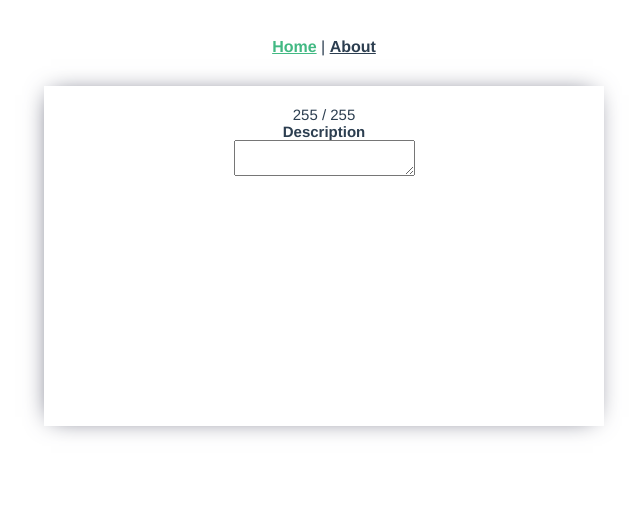
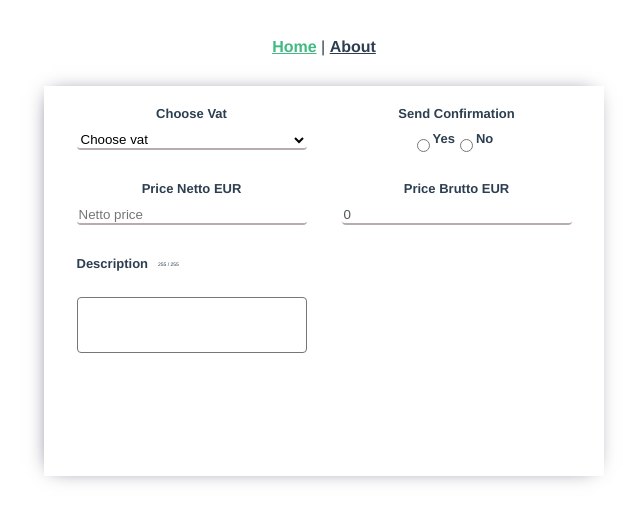
Before and after one commit to Datureli/clicktrains, a Vue app: page / in a window 1280 px wide. Shown: the top 522 px of the page, without its empty margins (316-959 px from the left). Built offline with nearby package versions, Linux system fonts and the light colour scheme.

Commit message:
add netto and brutto input

```diff
--- a/src/composables/useForm.js
+++ b/src/composables/useForm.js
@@ -7,6 +7,7 @@ export function useForm() {
     descriptionMaxLength: 255,
     vatInput: "",
     vatOptions: [19, 21, 23, 25],
+    nettoPrice: "",
   });
 
   const validateForm = computed(() => {
@@ -18,5 +19,10 @@ export function useForm() {
     }
   });
 
-  return { description,  validateForm, ...toRefs(state) };
+  let calculateVat = computed(() => {
+    let calculateNetto = (state.nettoPrice / 100) * state.vatInput;
+    return state.nettoPrice - calculateNetto;
+  })
+
+  return {calculateVat, description,  validateForm, ...toRefs(state) };
 }
--- a/src/views/HomeView.vue
+++ b/src/views/HomeView.vue
@@ -1,12 +1,54 @@
 <template>
-  <div class="home form">
+  <div class="form">
     <form>
-      <p>{{ descriptionMaxLength - description.length }} / {{ descriptionMaxLength}}</p>
-      <p>
-        <label for="name">Description</label>
-        <textarea maxlength="255" v-model="description" type="text" />
-      </p>
-      <p class="errors" @change="description < 0"> {{ validateForm }}</p>
+      <div style="display: grid">
+        <label for="Choose Vat">Choose Vat</label>
+        <select :value="vatInput" v-model="vatInput">
+          <option value disabled>Choose vat</option>
+          <option
+            v-for="vatOptions in vatOptions"
+            :key="vatOptions"
+            :value="vatOptions"
+          >
+            {{ vatOptions + "%" }}
+          </option>
+        </select>
+      </div>
+
+      <div style="display: grid">
+        <label for="Send confirmation">Send Confirmation</label>
+        <div style="display: flex; margin-left: 70px">
+          <div style="display: flex">
+            <input class="radioButton" type="radio" name="yesOrNo" />
+            <label for="yes">Yes</label>
+            <input class="radioButton" type="radio" name="yesOrNo" />
+            <label for="no">No</label>
+          </div>
+        </div>
+      </div>
+
+      <div style="display: grid">
+        <label for="price Netto EUR">Price Netto EUR</label>
+        <input v-model="nettoPrice" placeholder="Netto price" type="number" :disabled="isDisabled" />
+      </div>
+
+      <div style="display: grid">
+        <label for="price Brutto EUR">Price Brutto EUR</label>
+        <input  placeholder="Brutto price" type="number" :value="calculateVat" disabled />
+      </div>
+
+      <div style="display: grid">
+        <div style="display: flex">
+          <label>Description</label>
+          <p>
+            {{ descriptionMaxLength - description.length }} /
+            {{ descriptionMaxLength }}
+          </p>
+        </div>
+
+        <textarea maxlength="255" v-model="description" type="text"> </textarea>
+        <p class="errors" @change="description < 0">{{ validateForm }}</p>
+      </div>
     </form>
   </div>
 </template>
@@ -15,11 +57,11 @@
 import { useForm } from "../composables/useForm";
 export default {
   setup() {
-    let {description,  validateForm, ...toRefs } = useForm();
+    let {calculateVat, description, validateForm, ...toRefs } = useForm();
 
     return {
+      calculateVat,
       description,
-
       validateForm,
       ...toRefs,
     };
@@ -29,36 +71,47 @@ export default {
 <style>
 .form {
   width: 500px;
-  height: 300px;
+  height: 350px;
   margin: auto;
   padding: 20px 30px;
   display: grid;
   justify-content: center;
   text-align: center;
-  box-shadow: -2px 0px 24px -9px rgba(66, 68, 90, 1);
+  box-shadow: -2px 0px 20px -9px rgba(66, 68, 90, 1);
+}
+form {
+  display: grid;
+  grid-template-columns: repeat(2, 1fr);
+  grid-template-rows: 40px 40px 140px 40px;
+  grid-gap: 35px;
+}
+textarea {
+  height: 50px;
+  resize: none;
+  border-radius: 4px;
+}
+.radioButton {
+  margin-top: 4px;
 }
 
-.radioButton {
-  display: flex;
-}
 .errors {
-  display: block;
-  text-align: center;
-  color: red;
+  color: #ff0000;
   font-weight: 700;
 }
 label {
-  display: inline-block;
-  font-size: 15px;
+  font-size: 13px;
+  margin-bottom: 10px;
   font-weight: 800;
 }
 select {
-  width: 275px;
-  border: 2px solid #b9acac;
+  width: 230px;
+}
+input,select {
   border-radius: 4px;
-  display: block;
-  font-size: 14px;
-  padding: 10px;
+  outline: none;
+  background: none;
+  border: none;
+  border-bottom: 2px solid #b9acac;
 }
 
 button {
@@ -72,9 +125,8 @@ button {
   transition: 0.8s;
 }
 p {
-  display: grid;
-  margin: auto;
-  font-size: 15px;
+margin-left: 10px;
+  font-size: 5px;
 }
 .successStatus {
   display: grid;
@@ -88,7 +140,4 @@ p {
   border-radius: 50%;
   margin: 150px auto;
 }
-.successStatusParagraph {
-  font-size: 25px;
-}
 </style>
```
